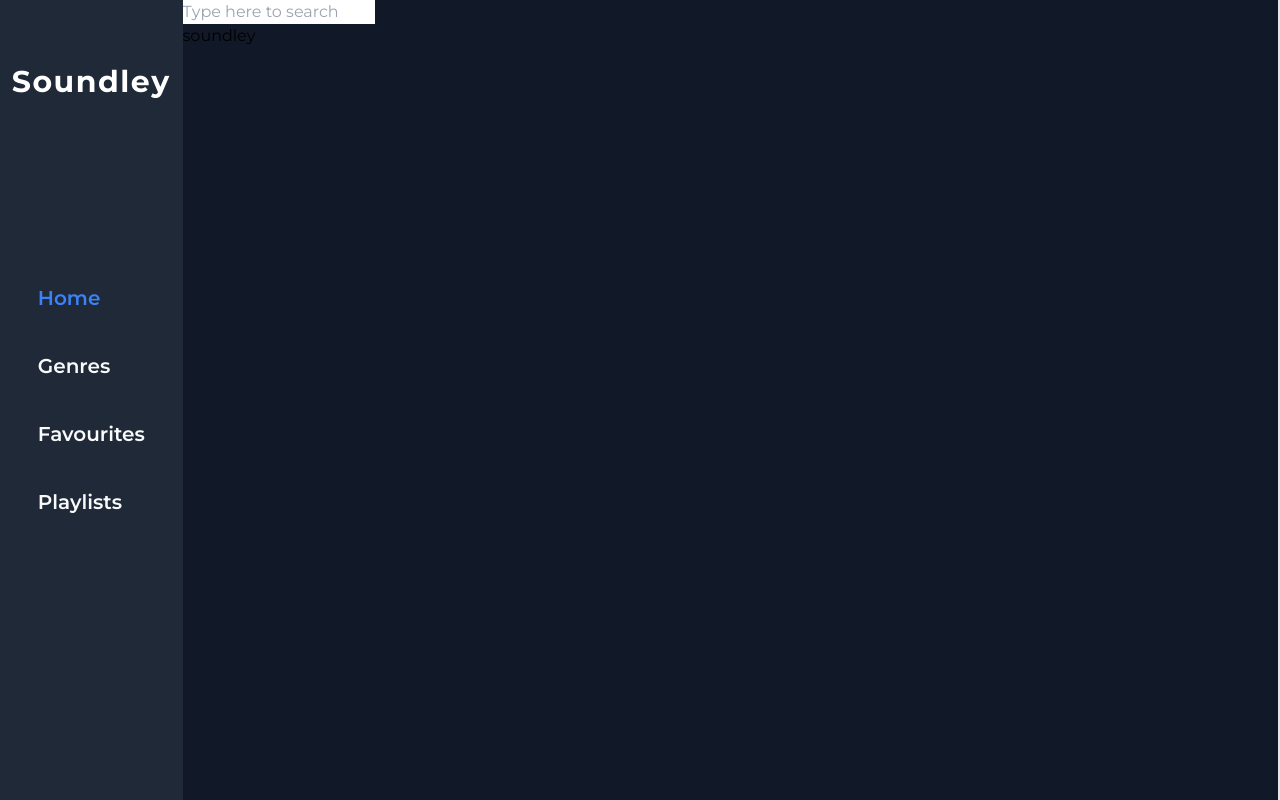
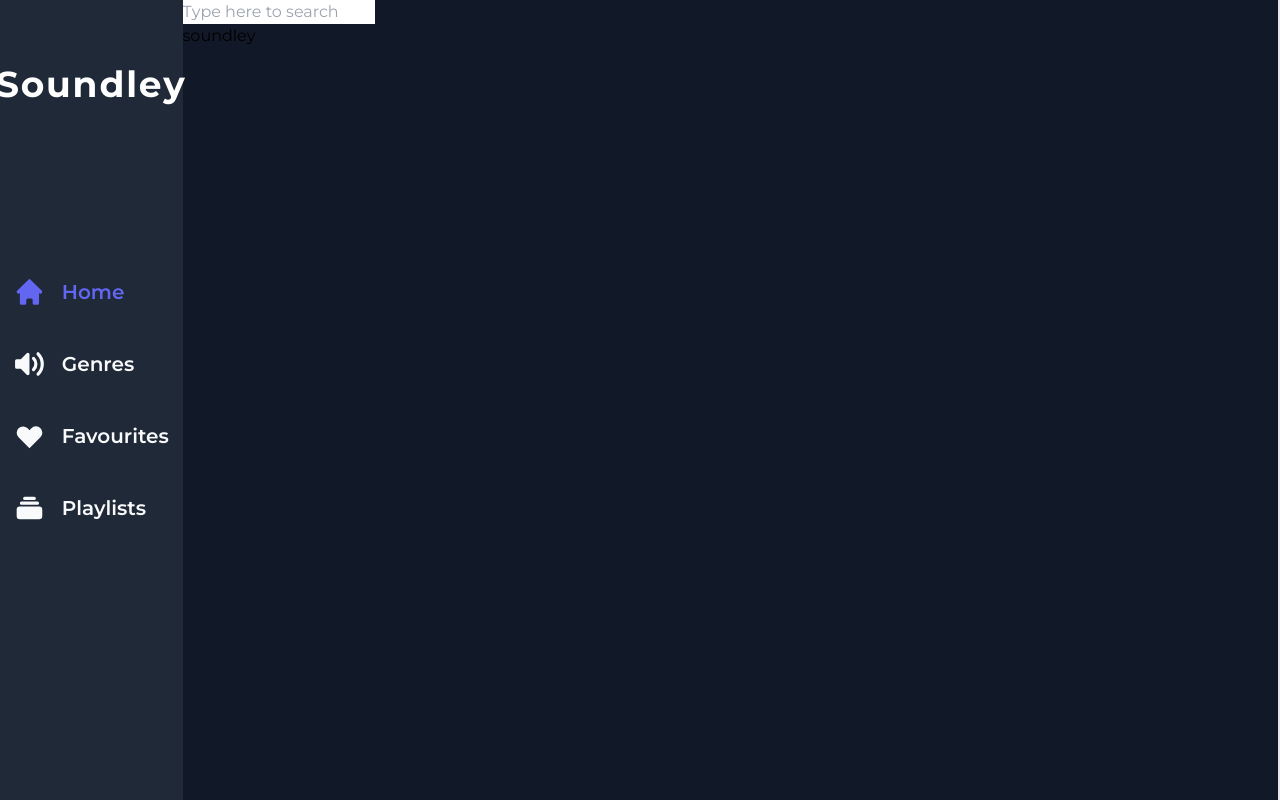
Before and after one commit to Amirmohammad-Bashiri/soundley, a Next.js app: page / in a window 1280 px wide. Built offline with nearby package versions, Linux system fonts and the light colour scheme.

Commit message:
Added icons to sidebar links

```diff
--- a/components/navigation/sidebar.js
+++ b/components/navigation/sidebar.js
@@ -1,15 +1,21 @@
 import Link from "next/link";
 import { useRouter } from "next/router";
 import cx from "clsx";
+import {
+  HomeIcon,
+  HeartIcon,
+  CollectionIcon,
+  VolumeUpIcon,
+} from "@heroicons/react/solid";
 
 function Sidebar() {
   const { pathname } = useRouter();
 
-  const linkStyle = "hover:text-blue-500 transition-colors duration-300";
+  const linkStyle = "hover:text-indigo-500 transition-colors duration-300";
 
   return (
     <div className="relative bg-gray-800 text-gray-50 h-screen">
-      <header className="font-bold text-white text-3xl tracking-wider absolute left-1/2 transform -translate-x-2/4 pt-16">
+      <header className="font-bold text-white text-4xl tracking-wider absolute left-1/2 transform -translate-x-2/4 pt-16">
         <h2>Soundley</h2>
       </header>
 
@@ -17,31 +23,37 @@ function Sidebar() {
         <nav>
           <ul className="space-y-10 font-semibold text-xl">
             <li
-              className={cx(linkStyle, { "text-blue-500": pathname === "/" })}>
+              className={cx("flex items-center space-x-4", linkStyle, {
+                "text-indigo-500": pathname === "/",
+              })}>
+              <HomeIcon className="h-8 w-8" />
               <Link href="/">
                 <a>Home</a>
               </Link>
             </li>
             <li
-              className={cx(linkStyle, {
-                "text-blue-500": pathname === "/genres",
+              className={cx("flex items-center space-x-4", linkStyle, {
+                "text-indigo-500": pathname === "/genres",
               })}>
+              <VolumeUpIcon className="h-8 w-8" />
               <Link href="/genres">
                 <a>Genres</a>
               </Link>
             </li>
             <li
-              className={cx(linkStyle, {
-                "text-blue-500": pathname === "/favourites",
+              className={cx("flex items-center space-x-4", linkStyle, {
+                "text-indigo-500": pathname === "/favourites",
               })}>
+              <HeartIcon className="h-8 w-8" />
               <Link href="/favourites">
                 <a>Favourites</a>
               </Link>
             </li>
             <li
-              className={cx(linkStyle, {
-                "text-blue-500": pathname === "/playlists",
+              className={cx("flex items-center space-x-4", linkStyle, {
+                "text-indigo-500": pathname === "/playlists",
               })}>
+              <CollectionIcon className="h-8 w-8" />
               <Link href="/playlists">
                 <a>Playlists</a>
               </Link>
--- a/package.json
+++ b/package.json
@@ -8,6 +8,7 @@
     "lint": "next lint"
   },
   "dependencies": {
+    "@heroicons/react": "^1.0.5",
     "clsx": "^1.1.1",
     "next": "12.0.4",
     "react": "17.0.2",
```
Also changed, not shown: 1 other file (tests, documents, lock files or other folders).
